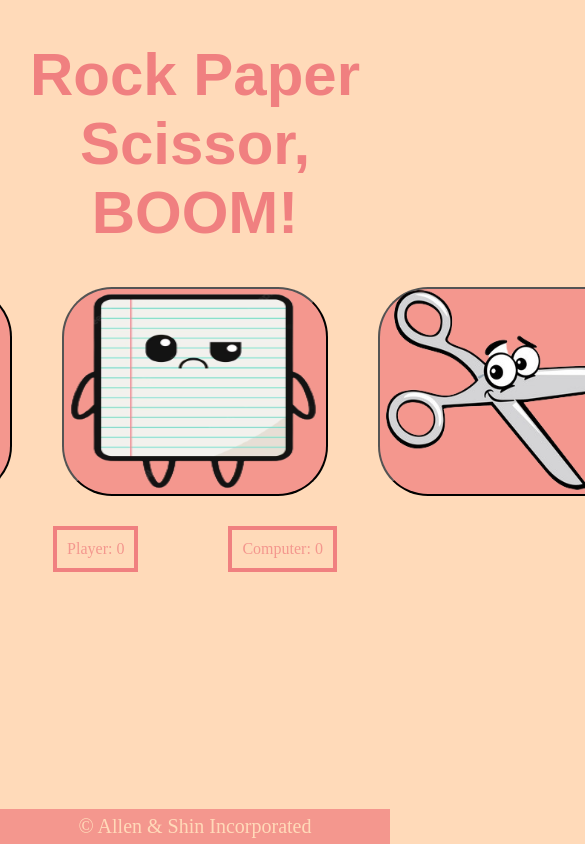
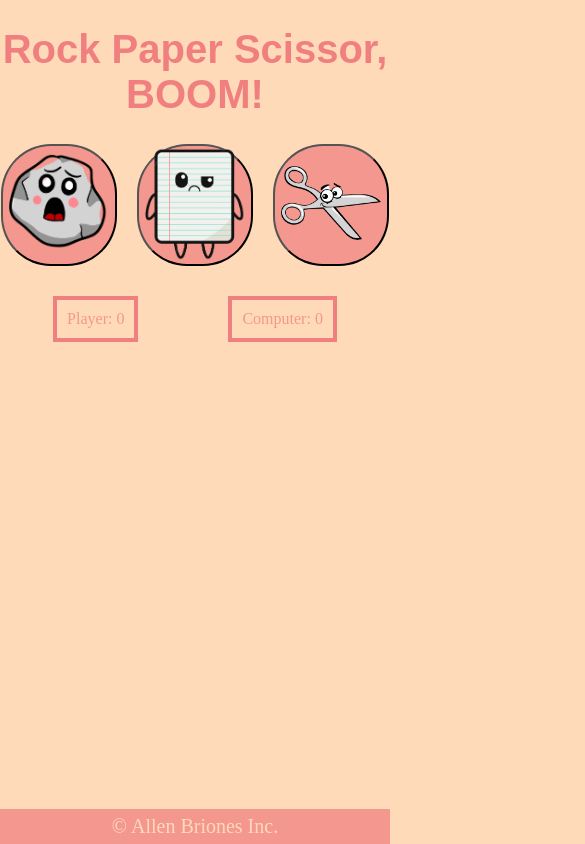
Before and after one commit to Mohchih/RockPaperScissor, a plain HTML site: page index.html in a window 390 px wide. Shown: the top 844 px of the page, 585 px wide, since content can reach past the window. Drawn offline with Linux system fonts and the light colour scheme.

Commit message:
updated for responsive design

```diff
--- a/index.html
+++ b/index.html
@@ -28,6 +28,6 @@
         <p id="decision"></p>
     </div>
     <div class="results"></div>
-    <footer>&copy Allen & Shin Incorporated</footer>
+    <footer>&copy Allen Briones Inc.</footer>
 </body>
 </html>
--- a/style.css
+++ b/style.css
@@ -58,6 +58,19 @@ footer{
     font-size: 30px;
 }
 
-@media only screen and (max-width:700px){
-
+@media only screen and (max-width:600px){
+    body{
+        height: 100vh;
+    }
+    h1{
+        font-size:40px;
+        text-align: center;
+    }
+    img{
+        width:100px;
+        height: auto;
+    }
+    .buttons{
+        gap:20px;
+    }
 }
```
